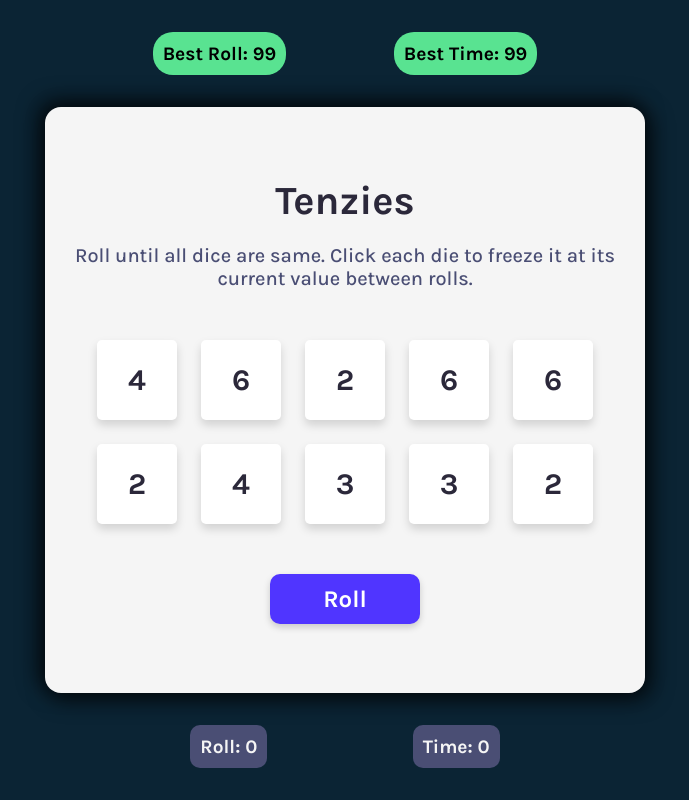
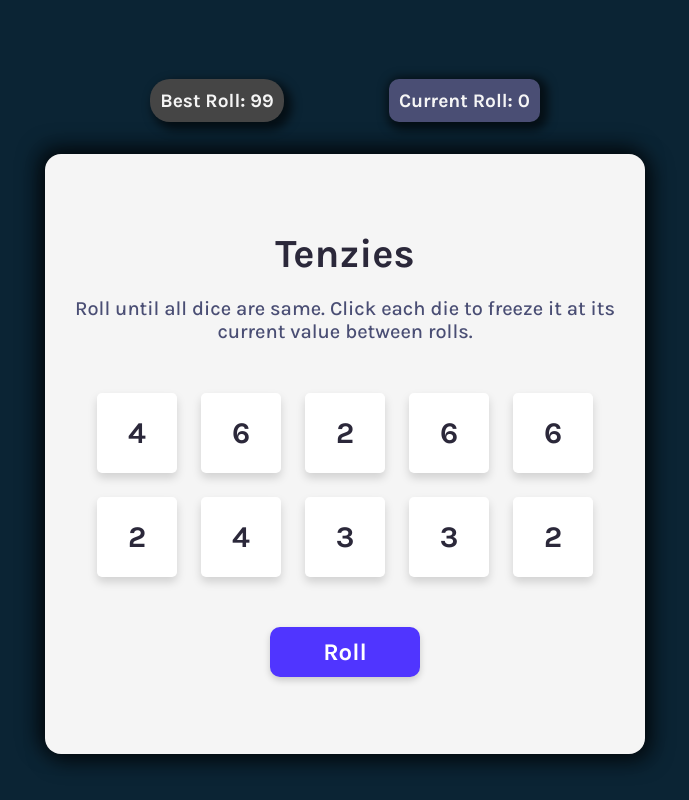
Before and after one commit to JuJu2181/React-Projects, a React (Create React App) app in the folder tenzies-game/: page / in a window 1280 px wide. Shown: the whole page, without its empty margins (295-984 px from the left). Built offline with nearby package versions, Linux system fonts and the light colour scheme.

Commit message:
feat!: Completed components to display the best roll and current roll

```diff
--- a/tenzies-game/src/App.js
+++ b/tenzies-game/src/App.js
@@ -18,9 +18,9 @@ export default function App() {
     // only suitable for array not for dictionary
 
     //* to check if the item called best_rolls exists previously in localstorage or not
-    if (!localStorage.getItem("best_rolls")) {
-        localStorage.setItem("best_rolls",0);
-    }
+    // if (!localStorage.getItem("best_rolls")) {
+    //     localStorage.setItem("best_rolls",99);
+    // }
 
     // * For Endgame we create a new state called tenzies and use useEffect hook
     const [tenzies, setTenzies] = React.useState(false);
@@ -28,7 +28,7 @@ export default function App() {
     //  to record number of rolls needed to finish game
     const [rollsCount, setRollsCount] = React.useState(0);
 
-    const [bestRolls, setBestRolls] = React.useState(0);
+    const [bestRolls, setBestRolls] = React.useState(localStorage.getItem("best_rolls") || 99);
 
 
 
@@ -57,12 +57,15 @@ export default function App() {
     const handleRoll = (tenzies) => {
 
         if (tenzies) {
-            if (bestRolls > localStorage.getItem("best_rolls")) {
-                localStorage.setItem("best_rolls",bestRolls);
+            if (rollsCount < bestRolls) {
+                setBestRolls(rollsCount);
+                localStorage.setItem("best_rolls",rollsCount);
             }
+            setRollsCount(0);
             setTenzies(false);
             setDice(allNewDice());
         } else {
+            setRollsCount(prevCount => prevCount + 1);
             setDice(oldDice => oldDice.map(
                 dice => {
                     return dice.isHeld ? dice : generateNewDice()
@@ -81,11 +84,13 @@ export default function App() {
         }
     }, [dice]);
 
+
+
     return <div className="main-wrapper">
         {tenzies && <Confetti />}
         <section className="scores">
-            <div className="best">Best Roll: 99</div>
-            <div className="best">Best Time: 99</div>
+            <div className="best">Best Roll: {bestRolls}</div>
+            <div className="current">Current Roll: { rollsCount}</div>
         </section>
         <main>
             <h1 className="game-title">Tenzies</h1>
@@ -95,9 +100,5 @@ export default function App() {
             </div>
             <button className="roll-btn" onClick={()=>handleRoll(tenzies)}>{ tenzies ? "New Game":"Roll"}</button>
         </main>
-        <section className="scores">
-            <div className="current">Roll: 0</div>
-            <div className="current">Time: 0</div>
-        </section>
     </div>
 }
--- a/tenzies-game/src/assets/css/index.css
+++ b/tenzies-game/src/assets/css/index.css
@@ -130,14 +130,17 @@ main{
     justify-content: space-evenly;
     width: 600px;
     margin: 2rem 0;
+    z-index: 10;
 }
 
 .best{
-    background-color: var(--selected-color);
+    background-color: #454545;
     padding: 10px;
     border-radius: 20px;
     font-size: 1.2rem;
     font-weight: 700;
+    color: var(--white-color);
+    box-shadow: 5px 5px 10px 3px rgba(0, 0, 0, 0.6);
 }
 
 .current{
@@ -147,6 +150,7 @@ main{
     font-size: 1.2rem;
     font-weight: 700;
     color: var(--white-color);
+    box-shadow: 3px 3px 10px 5px rgba(0, 0, 0, 0.6);
 }
 
 
```
Also changed, not shown: 1 other file (tests, documents, lock files or other folders).
